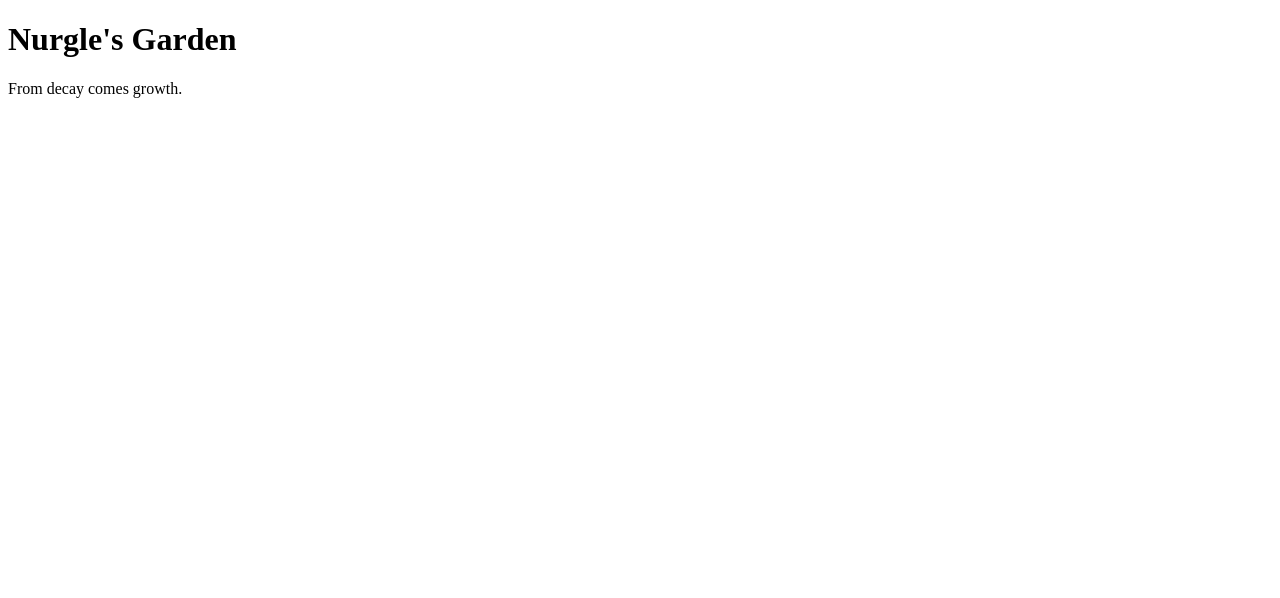
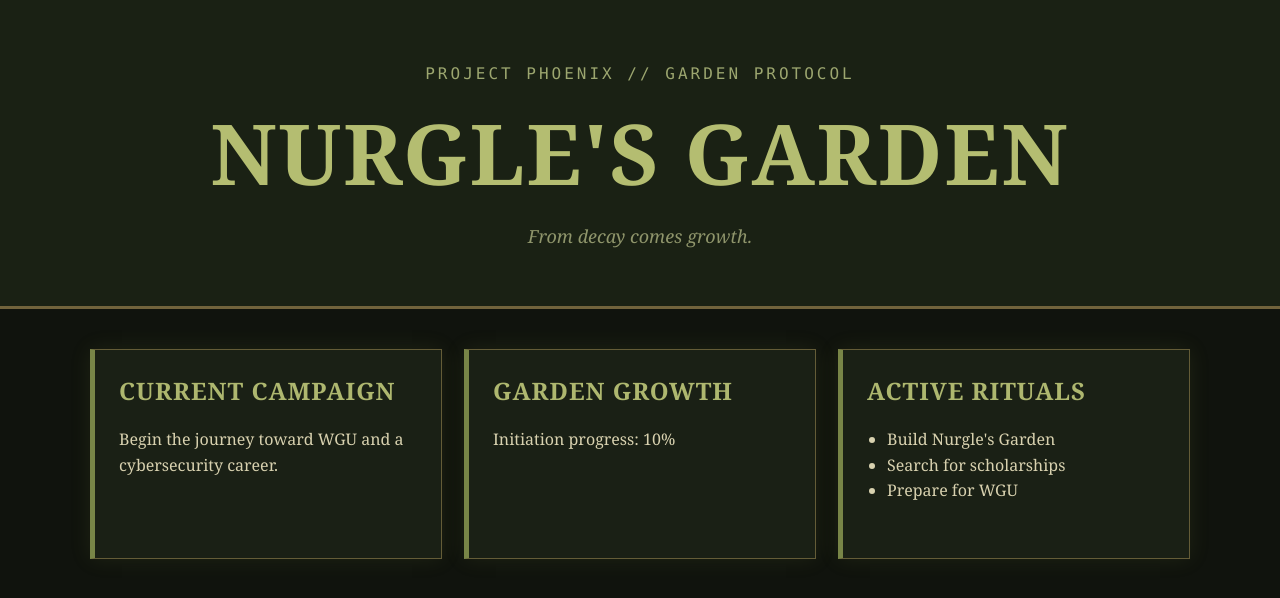
Before and after one commit to Cheeky-Nurgling/nurgles-garden, a plain HTML site: page index.html in a window 1280 px wide. Drawn offline with Linux system fonts and the light colour scheme.

Commit message:
Build first grimdark dashboard layout

```diff
--- /dev/null
+++ b/css/garden.css
@@ -0,0 +1,86 @@
+/* Reset some browser defaults */
+* {
+    box-sizing: border-box;
+}
+
+/* Main page */
+body {
+    margin: 0;
+    min-height: 100vh;
+    background-color: #10130d;
+    color: #d8d1af;
+    font-family: Georgia, "Times New Roman", serif;
+}
+
+/* Top title area */
+.site-header {
+    padding: 64px 24px 40px;
+    text-align: center;
+    background-color: #1a2114;
+    border-bottom: 3px solid #71633c;
+}
+
+.eyebrow {
+    margin: 0 0 12px;
+    color: #9ca66f;
+    font-family: Consolas, monospace;
+    letter-spacing: 3px;
+    text-transform: uppercase;
+}
+
+h1 {
+    margin: 0;
+    color: #b4bd71;
+    font-size: clamp(42px, 8vw, 84px);
+    letter-spacing: 2px;
+    text-transform: uppercase;
+}
+
+.tagline {
+    margin-top: 14px;
+    color: #8f956b;
+    font-size: 18px;
+    font-style: italic;
+}
+
+/* Dashboard layout */
+.dashboard {
+    display: grid;
+    grid-template-columns: repeat(3, minmax(0, 1fr));
+    gap: 22px;
+    width: min(1100px, 92%);
+    margin: 40px auto;
+}
+
+/* Dashboard cards */
+.panel {
+    min-height: 210px;
+    padding: 24px;
+    background-color: #1a2015;
+    border: 1px solid #645c37;
+    border-left: 5px solid #788547;
+    box-shadow: 0 0 20px rgba(128, 152, 65, 0.12);
+}
+
+.panel h2 {
+    margin-top: 0;
+    color: #aeb76f;
+    text-transform: uppercase;
+    letter-spacing: 1px;
+}
+
+.panel p,
+.panel li {
+    line-height: 1.6;
+}
+
+.panel ul {
+    padding-left: 20px;
+}
+
+/* Smaller screens */
+@media (max-width: 800px) {
+    .dashboard {
+        grid-template-columns: 1fr;
+    }
+}
--- a/index.html
+++ b/index.html
@@ -1,16 +1,45 @@
 <!DOCTYPE html>
 <html lang="en">
+
 <head>
     <meta charset="UTF-8">
     <meta name="viewport" content="width=device-width, initial-scale=1.0">
     <title>Nurgle's Garden</title>
+    <link rel="stylesheet" href="css/garden.css">
 </head>
 
 <body>
 
-    <h1>Nurgle's Garden</h1>
+    <header class="site-header">
+        <p class="eyebrow">Project Phoenix // Garden Protocol</p>
+        <h1>Nurgle's Garden</h1>
+        <p class="tagline">From decay comes growth.</p>
+    </header>
 
-    <p>From decay comes growth.</p>
+    <main class="dashboard">
+
+        <section class="panel">
+            <h2>Current Campaign</h2>
+            <p>Begin the journey toward WGU and a cybersecurity career.</p>
+        </section>
+
+        <section class="panel">
+            <h2>Garden Growth</h2>
+            <p>Initiation progress: 10%</p>
+        </section>
+
+        <section class="panel">
+            <h2>Active Rituals</h2>
+
+            <ul>
+                <li>Build Nurgle's Garden</li>
+                <li>Search for scholarships</li>
+                <li>Prepare for WGU</li>
+            </ul>
+        </section>
+
+    </main>
 
 </body>
+
 </html>
```
